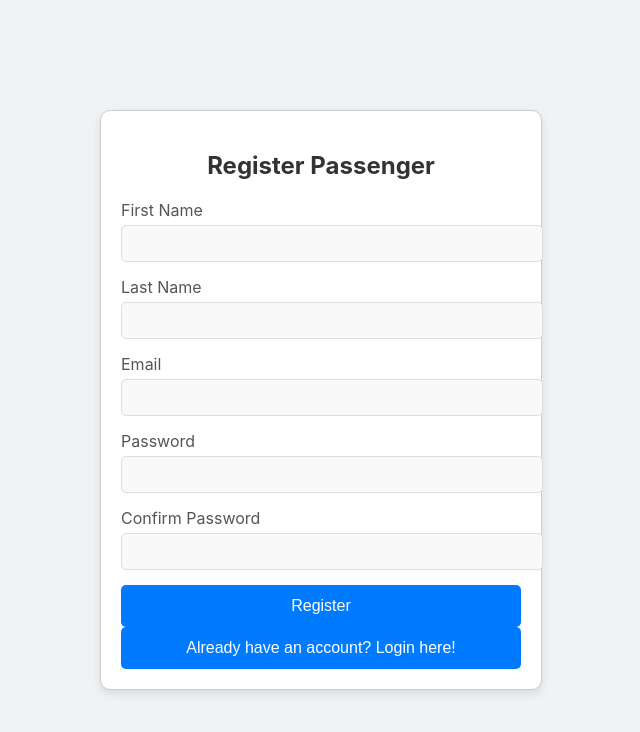
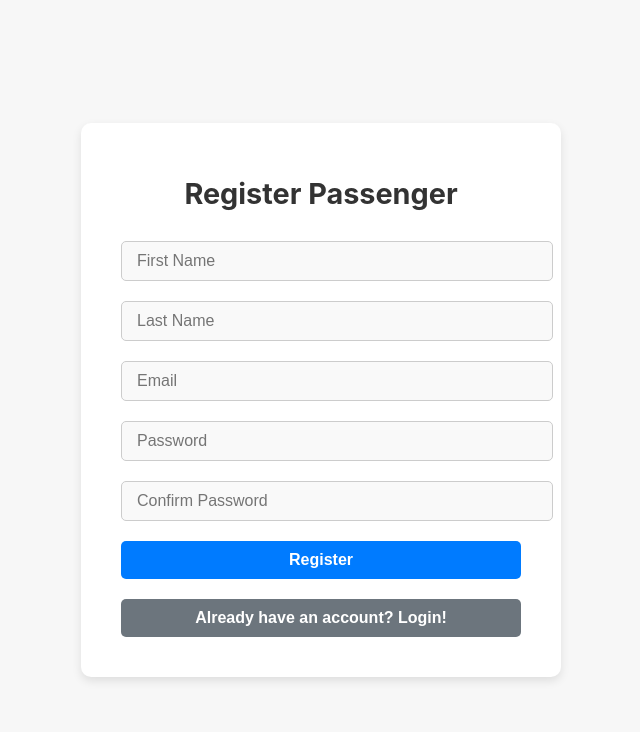
Before and after one commit to JacobPayne04/RideSafe-FrontEnd, a React (Create React App) app in the folder Frontend/client/: page /register/passenger in a window 1280 px wide. Shown: the top 732 px of the page, without its empty margins (319-959 px from the left). Built offline with nearby package versions, Linux system fonts and the light colour scheme.

Commit message:
Added Validations to Passenger

```diff
--- a/Frontend/client/src/Components/RegisterPassenger.jsx
+++ b/Frontend/client/src/Components/RegisterPassenger.jsx
@@ -1,4 +1,6 @@
 import React, { useState } from 'react';
+import * as Yup from 'yup';
+import { useFormik } from 'formik';
 import '../Styling/RegisterPassenger.css';
 import { useNavigate } from 'react-router-dom';
 import axios from 'axios';
@@ -6,65 +8,127 @@ import axios from 'axios';
 const RegisterPassenger = () => {
 
     const navigate = useNavigate();
-    const [formData, setFormData] = useState({
+
+    const formik = useFormik({
+        initialValues: {
             firstName: '',
             lastName: '',
             email: '',
             password: '',
-        confirmPassword: ''
+            confirmPassword: '',
+        },
+
+        validationSchema: Yup.object({
+            firstName: Yup.string().required('First Name is required'),
+            lastName: Yup.string().required('Last Name is required'),
+            email: Yup.string()
+                .email('Invalid email address')
+                .required('Email is required'),
+            password: Yup.string()
+                .min(8, 'Password must be at least 8 characters')
+                .matches(/[A-z]/, 'Password must contain a letter')
+                .matches(/[0-9]/, 'Password must contain a number')
+                .matches(/[!@#$%^&*]/, 'Password must contain a special character')
+                .required('Password is required'),
+            confirmPassword: Yup.string()
+                .oneOf([Yup.ref('password'), null], 'Passwords must match')
+                .required('Confirm Password is required')
+        }),
+
+        onSubmit: (values) => {
+            axios
+                .post('http://localhost:8080/new', values)
+                .then((response) => {
+                    const driverId = response.data.id;
+                    navigate(`/one/driver/${driverId}`);
+                })
+                .catch((error) => {
+                    console.error('There was an error!', error);
+                });
+        },
     });
 
-    const handleChange = (e) => {
-        const { name, value } = e.target;
-        setFormData({
-            ...formData,
-            [name]: value,
-        });
-    };
-
     const handleLogin = () => {
-        navigate('/login/passenger');
-    }
-
-    const handleSubmit = (e) => {
-        e.preventDefault();
-        axios.post('http://localhost:8080/new/passenger', formData)
-            .then((response) => {
-                console.log('Response from server:', response.data);
-                const passengerId = response.data.id;
-                navigate(`/one/passenger/${passengerId}`);
-            })
-            .catch((error) => {
-                console.log('There was an error!', error);
-            });
+        navigate('/login/driver');
     };
   return (
-    <div className='register-passenger-container'>
-        <form onSubmit={handleSubmit} className="register-passenger-form">
-                <h2>Register Passenger</h2>
-                <div className="form-group">
-                    <label>First Name</label>
-                    <input type="text" name="firstName" value={formData.firstName} onChange={handleChange} />
-                </div>
-                <div className="form-group">
-                    <label>Last Name</label>
-                    <input type="text" name="lastName" value={formData.lastName} onChange={handleChange} />
-                </div>
-                <div className="form-group">
-                    <label>Email</label>
-                    <input type="email" name="email" value={formData.email} onChange={handleChange} />
-                </div>
-                <div className="form-group">
-                    <label>Password</label>
-                    <input type="password" name="password" value={formData.password} onChange={handleChange} />
-                </div>
-                <div className="form-group">
-                    <label>Confirm Password</label>
-                    <input type="password" name="confirmPassword" value={formData.confirmPassword} onChange={handleChange} />
-                </div>
-                <button type="submit" className="submit-button">Register</button>
-                <button onClick={handleLogin} className='submit-button'>Already have an account?
-                    Login here!
+    <div className="form-container">
+    <form onSubmit={formik.handleSubmit} className="form-content">
+        <h2 className="form-title">Register Passenger</h2>
+        <input
+            className="form-input"
+            name="firstName"
+            type="text"
+            placeholder="First Name"
+            value={formik.values.firstName}
+            onChange={formik.handleChange}
+            onBlur={formik.handleBlur}
+        />
+        {formik.touched.firstName && formik.errors.firstName && (
+            <div className="error-message">{formik.errors.firstName}</div>
+        )}
+
+        <input
+            className="form-input"
+            name="lastName"
+            type="text"
+            placeholder="Last Name"
+            value={formik.values.lastName}
+            onChange={formik.handleChange}
+            onBlur={formik.handleBlur}
+        />
+        {formik.touched.lastName && formik.errors.lastName && (
+            <div className="error-message">{formik.errors.lastName}</div>
+        )}
+
+        <input
+            className="form-input"
+            name="email"
+            type="email"
+            placeholder="Email"
+            value={formik.values.email}
+            onChange={formik.handleChange}
+            onBlur={formik.handleBlur}
+        />
+        {formik.touched.email && formik.errors.email && (
+            <div className="error-message">{formik.errors.email}</div>
+        )}
+
+        <input
+            className="form-input"
+            name="password"
+            type="password"
+            placeholder="Password"
+            value={formik.values.password}
+            onChange={formik.handleChange}
+            onBlur={formik.handleBlur}
+        />
+        {formik.touched.password && formik.errors.password && (
+            <div className="error-message">{formik.errors.password}</div>
+        )}
+
+        <input
+            className="form-input"
+            name="confirmPassword"
+            type="password"
+            placeholder="Confirm Password"
+            value={formik.values.confirmPassword}
+            onChange={formik.handleChange}
+            onBlur={formik.handleBlur}
+        />
+        {formik.touched.confirmPassword && formik.errors.confirmPassword && (
+            <div className="error-message">{formik.errors.confirmPassword}</div>
+        )}
+
+        <button type="submit" className="form-button">
+            Register
+        </button>
+        <button
+            type="button"
+            onClick={handleLogin}
+            className="form-button secondary-button"
+        >
+            Already have an account? Login!
         </button>
     </form>
 </div>
--- a/Frontend/client/src/Styling/RegisterPassenger.css
+++ b/Frontend/client/src/Styling/RegisterPassenger.css
@@ -1,17 +1,17 @@
-/* RegisterPassenger.css */
+/* RegisterDriver.css */
 
 body {
     background-color: #f0f2f5;
 }
 
-.register-passenger-container {
+.register-driver-container {
     display: flex;
     justify-content: center;
     align-items: center;
     height: 100vh;
 }
 
-.register-passenger-form {
+.register-driver-form {
     width: 90%;
     max-width: 400px;
     padding: 20px;
@@ -72,3 +72,83 @@ input:focus {
 .submit-button:active {
     background-color: #004080;
 }
+/* Center the form in the middle of the page */
+.form-container {
+    display: flex;
+    justify-content: center;
+    align-items: center;
+    height: 100vh;
+    background-color: #f7f7f7; /* Light background for clean look */
+    padding: 0 20px;
+}
+
+/* Form Content Styling */
+.form-content {
+    background: #fff; /* White background for the form */
+    padding: 30px 40px;
+    border-radius: 10px;
+    box-shadow: 0px 4px 10px rgba(0, 0, 0, 0.1); /* Soft shadow */
+    width: 100%;
+    max-width: 400px; /* Restrict maximum width */
+    text-align: center; /* Center-align form elements */
+}
+
+/* Form Title */
+.form-title {
+    font-size: 1.8em;
+    margin-bottom: 20px;
+    color: #333;
+}
+
+/* Form Input Styling */
+.form-input {
+    width: 100%;
+    padding: 10px 15px;
+    margin: 10px 0;
+    border: 1px solid #ccc;
+    border-radius: 5px;
+    font-size: 1em;
+    outline: none;
+    transition: border-color 0.3s;
+}
+
+.form-input:focus {
+    border-color: #007bff; /* Blue border on focus */
+}
+
+/* Error Message Styling */
+.error-message {
+    color: red;
+    font-size: 0.9em;
+    margin-bottom: 10px;
+    text-align: left;
+}
+
+/* Form Button Styling */
+.form-button {
+    width: 100%;
+    padding: 10px;
+    margin: 10px 0;
+    font-size: 1em;
+    font-weight: bold;
+    border: none;
+    border-radius: 5px;
+    background-color: #007bff;
+    color: white;
+    cursor: pointer;
+    transition: background-color 0.3s;
+}
+
+.form-button:hover {
+    background-color: #0056b3; /* Darker blue on hover */
+}
+
+/* Secondary Button Styling */
+.secondary-button {
+    background-color: #6c757d;
+    color: white;
+}
+
+.secondary-button:hover {
+    background-color: #5a6268;
+}
```
Lines whose indentation alone changed are shown as unchanged.
